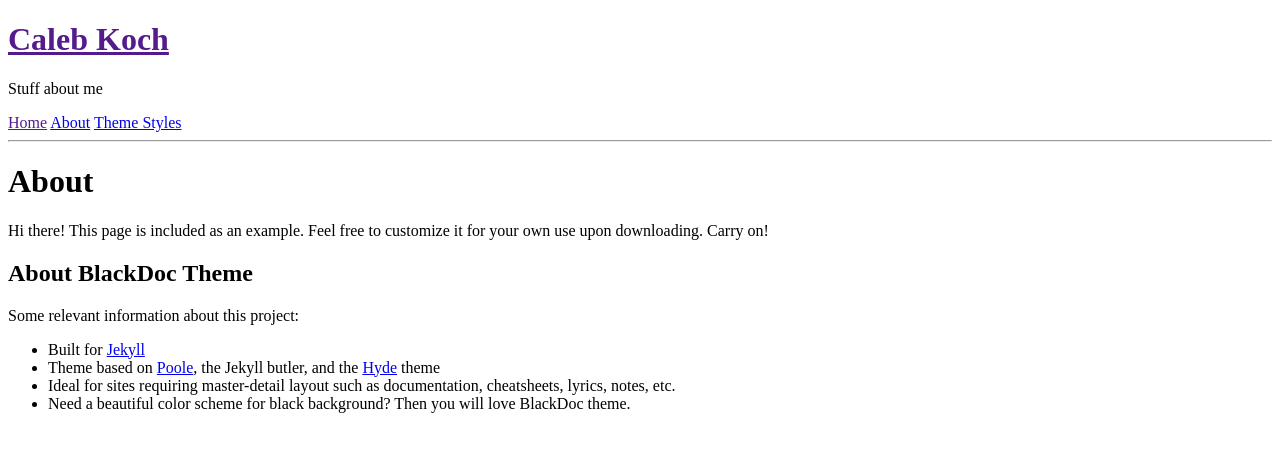
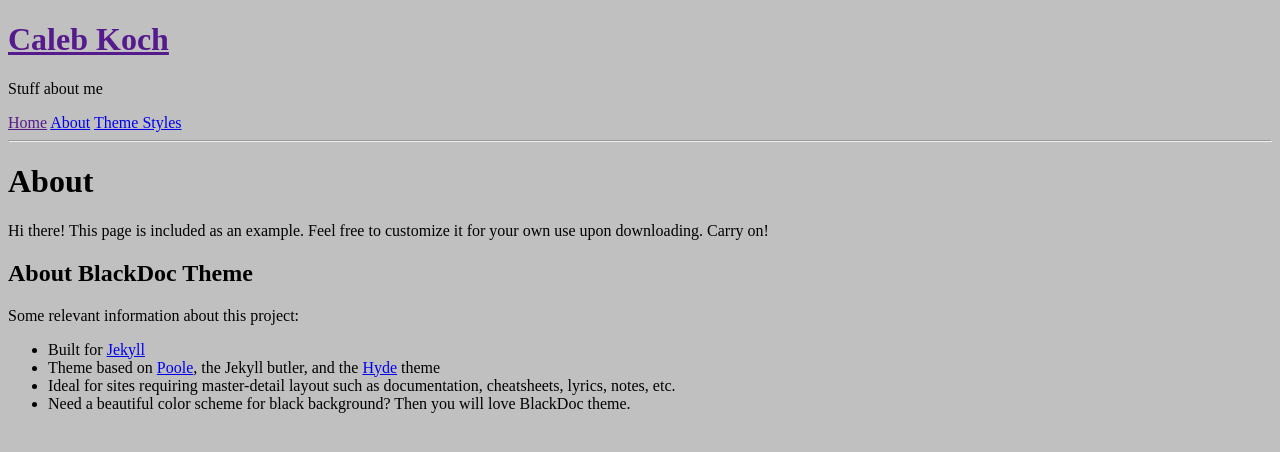
Before and after one commit to cakoch10/cakoch10.github.io, a Jekyll site: the page built from about.md, in a window 1280 px wide. Shown: the top 452 px of the page. Built offline with Jekyll 4.4.1, drawn with Linux system fonts in a browser that asks for light colours; Markdown is read by kramdown in place of the engine named in the settings.

Commit message:
Update default.html

```diff
--- a/_layouts/default.html
+++ b/_layouts/default.html
@@ -3,7 +3,7 @@
 
   {% include head.html %}
 
-  <body>
+  <body bgcolor="#C0C0C0">
 
     {% include sidebar.html %}
 
```
